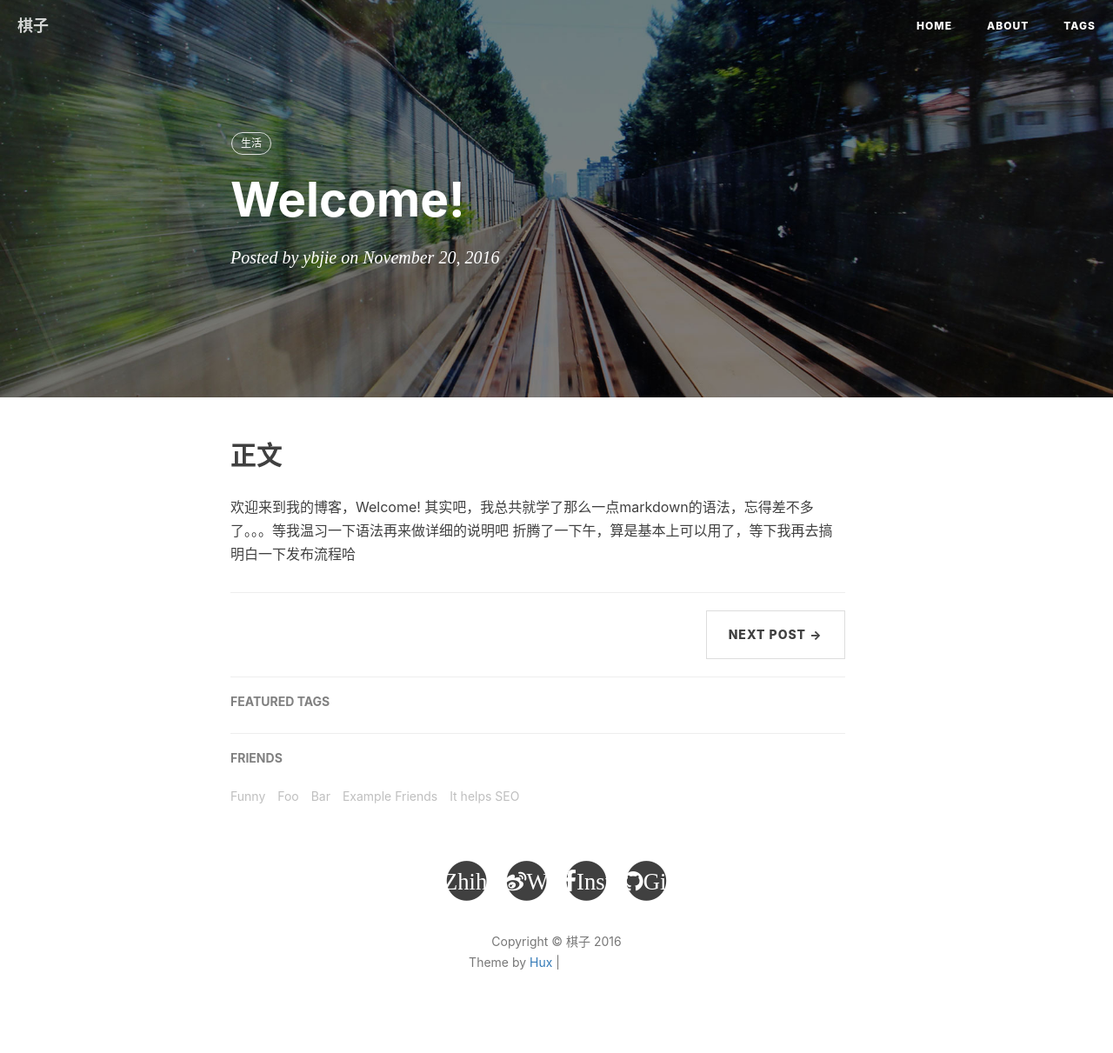
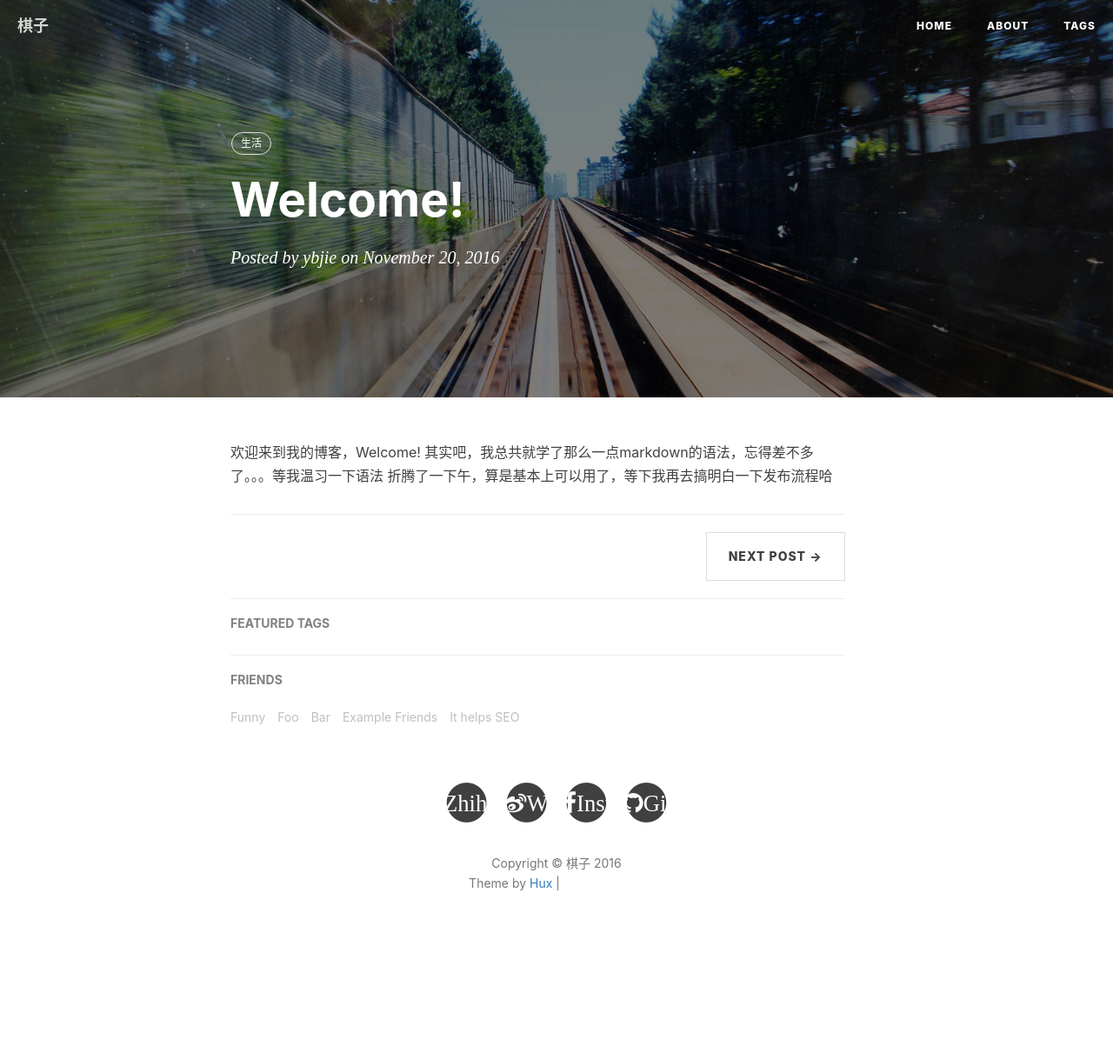
Before and after one commit to ybjie/blog, a Jekyll site: the page built from _posts/2016-11-20-welcome.md, in a window 1280 px wide. Shown: the whole page at 87% size. Built offline with Jekyll 4.4.1, drawn with Linux system fonts in a browser that asks for light colours; nearby versions of some CDN libraries; comment, search, counter and statistics services are not loaded; after the commit the page ends 1120 px from its top, so only the background shows below that; grey boxes are pictures that could not be loaded.

Commit message:
welcome fixed

```diff
--- a/_posts/2016-11-20-welcome.md
+++ b/_posts/2016-11-20-welcome.md
@@ -7,7 +7,6 @@ header-img: "img/post-bg-2015.jpg"
 tags:  生活
 ---
 
-## 正文
 欢迎来到我的博客，Welcome!
-其实吧，我总共就学了那么一点markdown的语法，忘得差不多了。。。等我温习一下语法再来做详细的说明吧
+其实吧，我总共就学了那么一点markdown的语法，忘得差不多了。。。等我温习一下语法
 折腾了一下午，算是基本上可以用了，等下我再去搞明白一下发布流程哈
```
